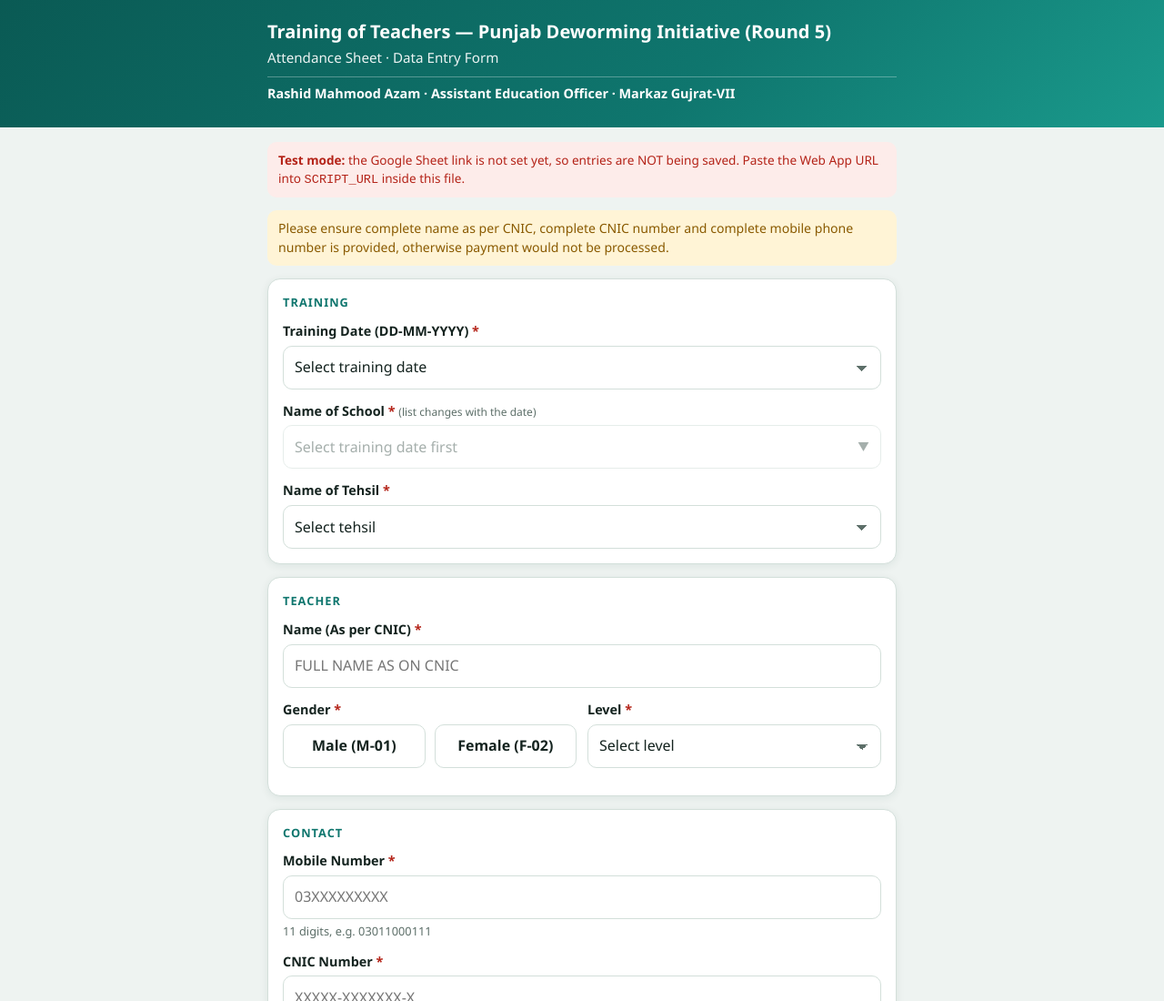
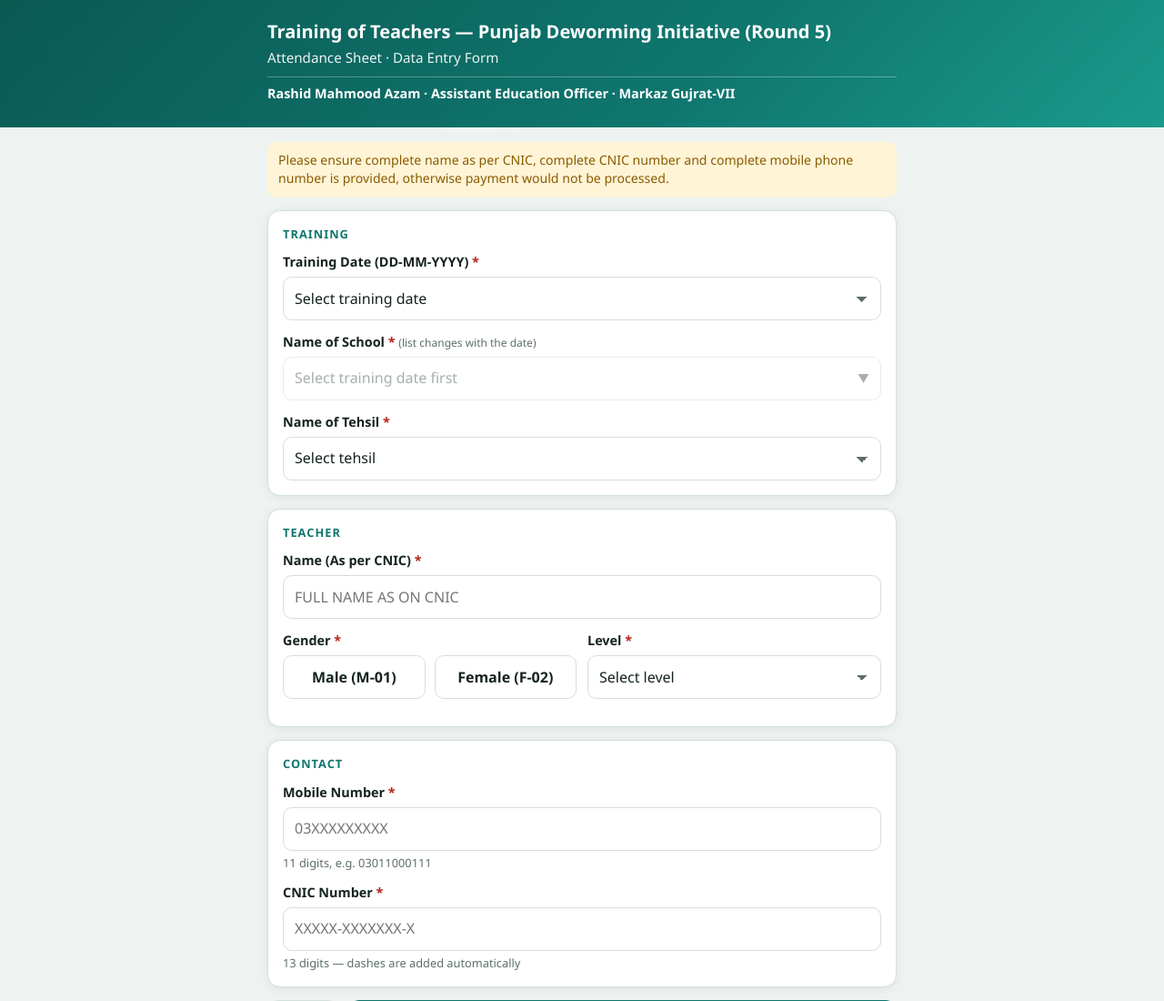
Before and after one commit to rashidgrt/attendance, a plain HTML site: page Attendance_Entry_Form.html in a window 1280 px wide. Shown: the top 1100 px of the page at 91% size. Drawn offline with Linux system fonts and the light colour scheme.

Commit message:
Update SCRIPT_URL in Attendance Entry Form

```diff
--- a/Attendance_Entry_Form.html
+++ b/Attendance_Entry_Form.html
@@ -222,7 +222,7 @@ table.pv td{font-weight:600;word-break:break-word}
 /* ===== SETTINGS ===== */
 const CONFIG = {
   // Paste the Google Apps Script Web App URL here (ends with /exec)
-  SCRIPT_URL: ""
+  SCRIPT_URL: "https://script.google.com/macros/s/AKfycbyRhXU-uPIBN_Cmyy_3glBKNszwmW7aSlBFjLImmxJtAu-GFVr90fvPTg6GfP-AoIrT/exec"
 };
 
 /* ===== Schools list (from "Schools list" sheet) : date -> schools ===== */
```
